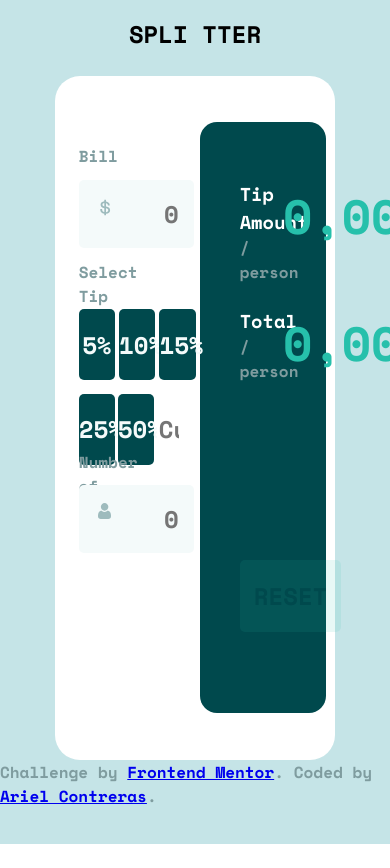
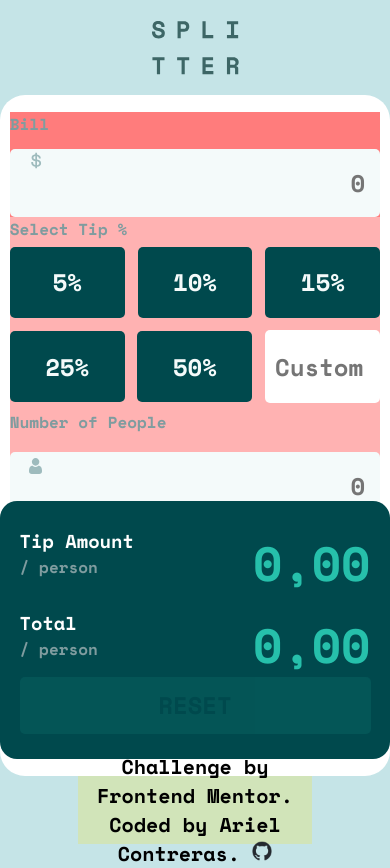
Before and after one commit to Arielcontra/tip-calculator-app, a React (Vite) app: page / in a window 390 px wide. Before the commit the page ends 844 px from the top, so only its background shows below. Built offline with nearby package versions, Linux system fonts and the light colour scheme.

Commit message:
accommodating parameters for responsive

```diff
--- a/src/App.jsx
+++ b/src/App.jsx
@@ -1,14 +1,16 @@
 import './index.sass'
 import Slider from './components/slider'
 import Display from "./components/display"
+import gitHub from './assets/images/github-mark.png'
+import logo from './assets/images/logo.svg'
 
 function App() {
 
   return (
     <>
       <div className='wrapperApp'>
-        <header>
-          <h2 className="title">SPLI TTER</h2>
+        <header className='header'>
+          <img src={logo} alt="Logo splitter" />
         </header>
         <div className='modal'>
           <div className="wrapperSlider-Display">
@@ -17,8 +19,12 @@ function App() {
           </div>
         </div>
         <footer className="attribution">
-          <p> Challenge by <a href="https://www.frontendmentor.io?ref=challenge" target={"_blank"} rel="noreferrer">Frontend Mentor</a>.
-            Coded by <a href="https://www.linkedin.com/in/ariel-contreras-599ab921b" target={"_blank"} rel="noreferrer">Ariel Contreras</a>.</p>
+          <p className='link'> Challenge by <a href="https://www.frontendmentor.io?ref=challenge" target={"_blank"} rel="noreferrer">Frontend Mentor</a>.
+            Coded by <a href="https://www.linkedin.com/in/ariel-contreras-599ab921b" target={"_blank"} rel="noreferrer">Ariel Contreras.  </a>
+            <a href="https://github.com/Arielcontra/tip-calculator-app" target={"_blank"} rel="noreferrer">
+              <img src={gitHub} alt="Logo github" className="logoGitHub" />
+            </a>
+          </p>
         </footer>
       </div>
     </>
--- a/src/index.sass
+++ b/src/index.sass
@@ -4,6 +4,8 @@
     font-family: 'Poppins', sans-serif
     font-family: 'Space Mono', monospace
 
+body
+    background-color: hsl(185, 41%, 84%)
 p
     color: hsl(184, 14%, 56%)
 
@@ -11,15 +13,24 @@ h3
     color: hsl(0, 0%, 100%)
 
 .wrapperApp
-    background-color: hsl(185, 41%, 84%)
+
     width: 100vw
     height: 100vh
+    max-width: 1400px
+    min-width: 360px
     display: flex
     flex-direction: column
     align-items: center
+    justify-content: center
 
-    .title
-        margin-top: 1rem
+    .header
+        // background-color: rgba(255,0,0,0.3)
+        width: 10vw
+        height: 14vh
+        display: flex
+        flex-direction: column
+        align-items: center
+        justify-content: center
 
     .modal
         background-color: hsl(0, 0%, 100%)
@@ -29,7 +40,7 @@ h3
         display: flex
         align-items: center
         justify-content: center
-        margin-top: 1.5rem
+        // margin-top: 1.5rem
 
         .wrapperSlider-Display
             // background-color: rgba(255,0,0,0.3)
@@ -41,18 +52,21 @@ h3
             flex-wrap: wrap
 
             .slider
-                // background-color: rgba(255,0,0,0.3)
+                background-color: rgba(255,0,0,0.3)
+                // min-width: 300px
                 width: 30vw
                 height: 65vh
                 margin-left: 0.9rem
                 display: flex
-                flex-wrap: wrap
+                flex-direction: column
+                align-items: center
+                justify-content: space-between
 
                 .wrapperBill
-                    // background-color: rgba(255,0,0,0.3)
-                    width: 30vw
+                    background-color: rgba(255,0,0,0.3)
+                    width: 100%
                     height: 13vh
-
+                    align-self: flex-start
                     .bill
                         // background-color: rgba(255,222,0,0.2)
                         width: 4vw
@@ -60,7 +74,7 @@ h3
 
                     .totalBill
                         background-color: hsl(189, 41%, 97%)
-                        width: 29.5vw
+                        width: 100%
                         height: 8vh
                         margin-top: 0.2rem
                         border-radius: 5px
@@ -73,26 +87,24 @@ h3
                         width: 1vw
                         height: 3vh
                         position: absolute
-                        margin-top: 1.3rem
+                        margin-top: 1.2%
                         margin-left: 1.3rem
 
                 .wrapperSelectTip
                     // background-color: rgba(255,0,0,0.3)
-                    width: 30vw
-                    height: 26vh
-                    margin-top: 7.3rem
-                    position: absolute
+                    width: 100%
+                    height: 23vh
+                    align-self: center
 
                     .selectTip
                         // background-color: rgba(255,0,0,0.3)
-                        width: 10vw
-                        height: 3vh
+                        width: 100%
+                        height: 34h
 
                     .wrapperButtons
                         // background-color: rgba(255,0,0,0.3)
-                        width: 30vw
+                        width: 100%
                         height: 20vh
-                        margin-top: 1.1rem
                         display: flex
                         flex-wrap: wrap
                         align-items: center
@@ -150,36 +162,37 @@ h3
 
                 .wrapperPeople
                     // background-color: rgba(255,0,0,0.3)
-                    width: 30vw
-                    height: 13vh
-                    margin-top: 19.3rem
-                    position: absolute
+                    width: 100%
+                    height: 12vh
+                    align-self: flex-end
 
                     .textPeople
                         // background-color: rgba(255,0,0,0.3)
-                        width: 30vw
-                        height: 3.5vh
+                        width: 100%
+                        height: 5vh
                         display: flex
-                        align-items: center
+                        // align-items: center
                         justify-content: space-between
 
                         .numberOfPeople
                             // background-color: rgba(255,222,0,0.2)
-                            width: 14vw
+                            width: 60%
                             height: 4vh
 
                         .cantBeZero
                             // background-color: rgba(255,222,0,0.2)
-                            width: 11vw
+                            width: 40%
                             height: 4vh
+                            text-align: right
+
                         .locked
                             display: none
 
                     .people
                         background-color: hsl(189, 41%, 97%)
-                        width: 29.5vw
+                        width: 100%
                         height: 8vh
-                        margin-top: 0.2rem
+                        // margin-top: 0.2rem
                         border-radius: 5px
                         text-align: right
                         font-size: 24px
@@ -187,7 +200,7 @@ h3
 
                     .peopleBorder
                         background-color: hsl(189, 41%, 97%)
-                        width: 29.5vw
+                        width: 100%
                         height: 8vh
                         margin-top: 0.2rem
                         border-radius: 5px
@@ -200,7 +213,7 @@ h3
                         width: 1.1vw
                         height: 3vh
                         position: absolute
-                        margin-top: 1.2rem
+                        margin-top: 1%
                         margin-left: 1.2rem
 
             .display
@@ -208,20 +221,21 @@ h3
                 width: 32.3vw
                 height: 70vh
                 border-radius: 17px
+                display: flex
+                align-items: center
+                justify-content: center
 
                 .wrapperItems
                     // background-color: rgba(0, 0, 255, 0.238)
-                    width: 26.1vw
-                    height: 53.5vh
-                    margin-left: 2.5rem
-                    margin-top: 3.6rem
+                    width: 90%
+                    height: 80%
                     display: flex
                     flex-direction: column
                     justify-content: space-between
 
                     .wrapperResult
                         // background-color: rgba(255,0,0,0.3)
-                        width: 26.1vw
+                        width: 100%
                         height: 22.6vh
                         display: flex
                         flex-direction: column
@@ -229,19 +243,19 @@ h3
 
                         .wrapperTip
                             // background-color: rgba(255,222,0,0.2)
-                            width: 26.1vw
+                            width: 100%
                             height: 8vh
                             display: flex
                             justify-content: space-between
 
                             .tipAmount
                                 // background-color: rgba(47, 255, 0, 0.2)
-                                width: 9vw
+                                width: 40%
                                 height: 8vh
 
                             .wrapperDisplayTip
                                 // background-color: rgba(47, 255, 0, 0.2)
-                                width: 15vw
+                                width: 60%
                                 height: 8vh
                                 font-size: 24px
                                 text-align: right
@@ -249,20 +263,20 @@ h3
 
                         .wrapperTotal
                             // background-color: rgba(255,222,0,0.2)
-                            width: 26.1vw
-                            height: 7.5vh
+                            width: 100%
+                            height: 8vh
                             display: flex
                             justify-content: space-between
 
                             .total
                                 // background-color: rgba(47, 255, 0, 0.2)
-                                width: 8vw
+                                width: 30%
                                 height: 7.5vh
                                 align-self: flex-start
 
                             .wrapperDisplayTotal
                                 // background-color: rgba(47, 255, 0, 0.2)
-                                width: 15vw
+                                width: 70%
                                 height: 8vh
                                 text-align: right
                                 font-size: 24px
@@ -270,7 +284,7 @@ h3
 
                     .buttonReset
                         background-color: hsl(172, 67%, 45%)
-                        width: 26.1vw
+                        width: 100%
                         height: 8.5vh
                         border-radius: 5px
                         font-size: 24px
@@ -285,7 +299,7 @@ h3
 
                         opacity: 10%
                         background-color: hsl(172, 67%, 45%)
-                        width: 26.1vw
+                        width: 100%
                         height: 8.5vh
                         border-radius: 5px
                         font-size: 24px
@@ -293,8 +307,52 @@ h3
                         border: none
 
     .attribution
+        background-color: rgba(255,222,0,0.2)
         text-decoration: none
+        color: black
+        font-size: 20px
+        width: 60%
+        height: 8vh
+        display: flex
+        flex-direction: column
+        align-items: center
+        justify-content: center
 
-// @media (max-width: 600px)
-//     .modal
-//         flex-direction: column
+        .link
+            color: black
+        a
+            color: black
+            text-decoration: none
+
+        .logoGitHub
+            width: 20px
+            height: auto
+            text-decoration: none
+
+    @media (max-width: 480px)
+        .modal
+            width: 100vw
+            height: 100vh
+            display: flex
+            flex-direction: column
+            align-items: center
+            justify-content: center
+
+            .wrapperSlider-Display
+                width: 100%
+                height: 95%
+                display: flex
+                flex-direction: column
+                align-items: center
+                justify-content: space-between
+                .slider
+                    width: 95%
+                    height: 60%
+                    margin: 0
+
+                .display
+                    background-color: hsl(183, 100%, 15%)
+                    width: 100%
+                    height: 40%
+        .attribution
+            text-align: center
```
Also changed, not shown: src/assets/images/github-mark-white.png (added), src/assets/images/github-mark.png (added).
